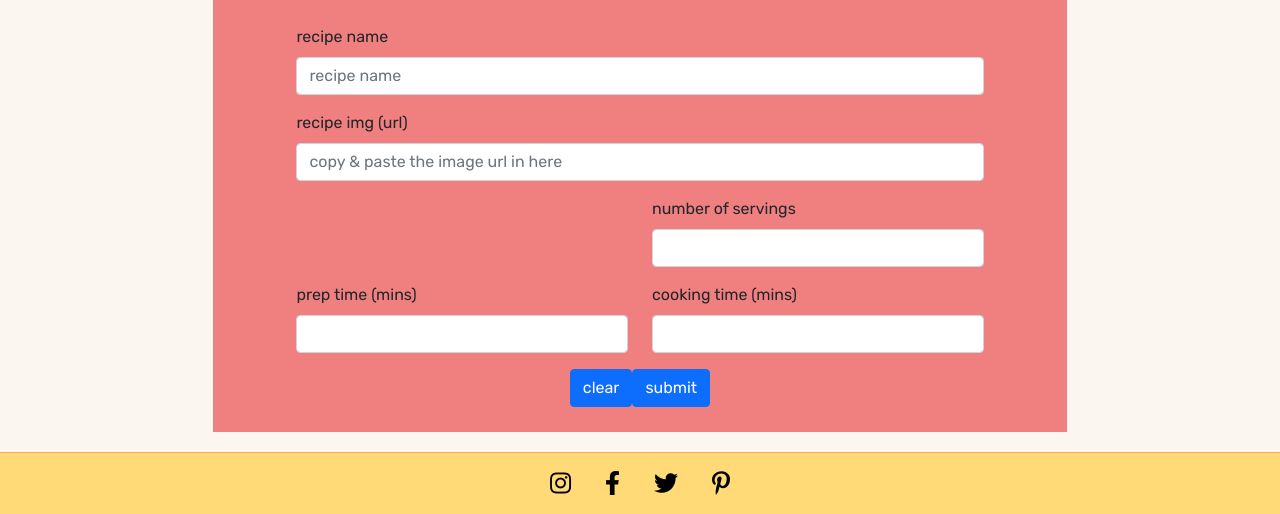
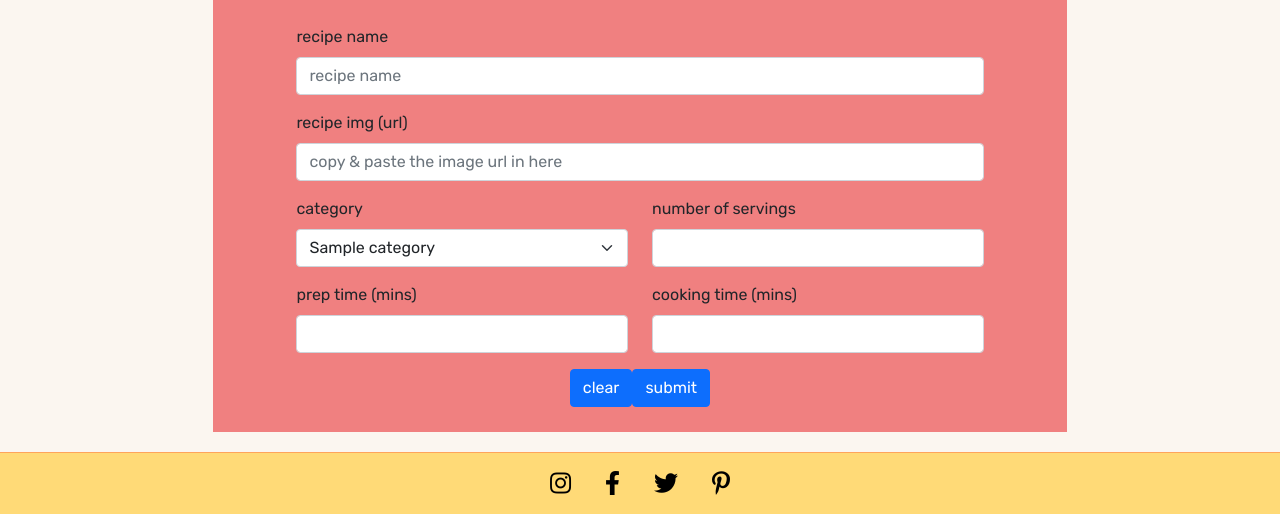
Before and after one commit to mitchdavenport88/family-feasts, a Flask app: page /add_recipe in a window 1280 px wide. Shown: the part 153-667 px from the top of the page. Run offline with Flask 2, Linux system fonts and the light colour scheme; a database or web service that is not in the repository returns one stand-in record (values such as "Sample title"); some libraries are stand-ins or nearby versions.

Commit message:
Add dropdown for categories on add_recipe form that populates using db

```diff
--- a/app.py
+++ b/app.py
@@ -5,7 +5,7 @@ from flask import (
 from flask_pymongo import PyMongo
 from bson.objectid import ObjectId
 from flask_wtf import FlaskForm
-from wtforms import StringField, IntegerField
+from wtforms import StringField, IntegerField, SelectField
 from wtforms.validators import DataRequired
 
 if os.path.exists("env.py"):
@@ -49,18 +49,23 @@ class addForm(FlaskForm):
                              validators=[DataRequired()])
     servings = IntegerField('number of servings',
                             validators=[DataRequired()])
+    category_name = SelectField('category')
 
 
 @app.route("/add_recipe", methods=["GET", "POST"])
 def add_recipe():
     form = addForm()
+    # https://stackoverflow.com/questions/28133859/how-to-populate-wtform-select-field-using-mongokit-pymongo
+    form.category_name.choices = [(category['category_name'])
+                                  for category in mongo.db.categories.find()]
     if form.validate_on_submit():
         recipe = {
             "recipe_name": request.form.get("recipe_name").title(),
             "recipe_image": request.form.get("recipe_image"),
             "servings": request.form.get("servings"),
             "prep_time": request.form.get("prep_time"),
-            "cook_time": request.form.get("cook_time")
+            "cook_time": request.form.get("cook_time"),
+            "category_name": request.form.get("category_name")
         }
         mongo.db.recipes.insert_one(recipe)
         return redirect(url_for("recipes"))
--- a/templates/add_recipe.html
+++ b/templates/add_recipe.html
@@ -21,7 +21,7 @@
                 </div>
                 <div class="row">
                     <div class="col-5 offset-1">
-                        <!-- categories select -->
+                        {{ render_field(form.category_name, class="form-select") }}
                     </div>
                     <div class="col-5 ">
                         {{ render_field(form.servings) }}
```
